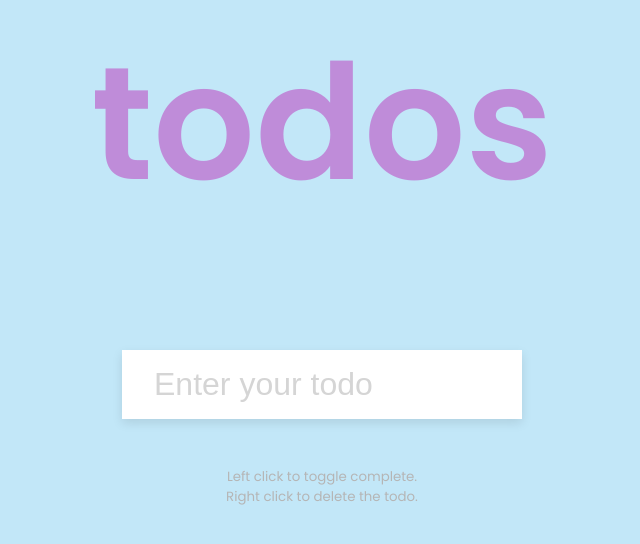
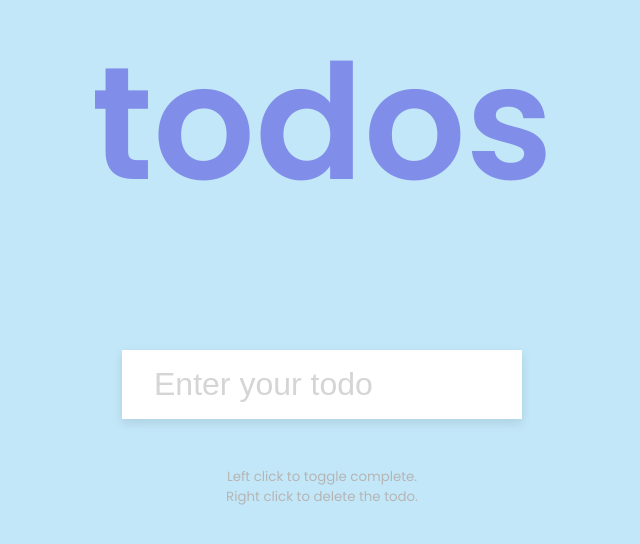
Before and after one commit to khusamayasir/ToDo-App, a plain HTML site: page index.html in a window 1280 px wide. Shown: the part 104-648 px from the top of the page, without its empty margins (318-958 px from the left). Drawn offline with Linux system fonts and the light colour scheme.

Commit message:
final commit

```diff
--- a/style.css
+++ b/style.css
@@ -16,7 +16,7 @@ body {
 }
 
 h1 {
-    color: rgb(187, 7, 172);
+    color: rgb(32, 12, 211);
     font-size: 10rem;
     text-align: center;
     opacity: 0.4;
```
